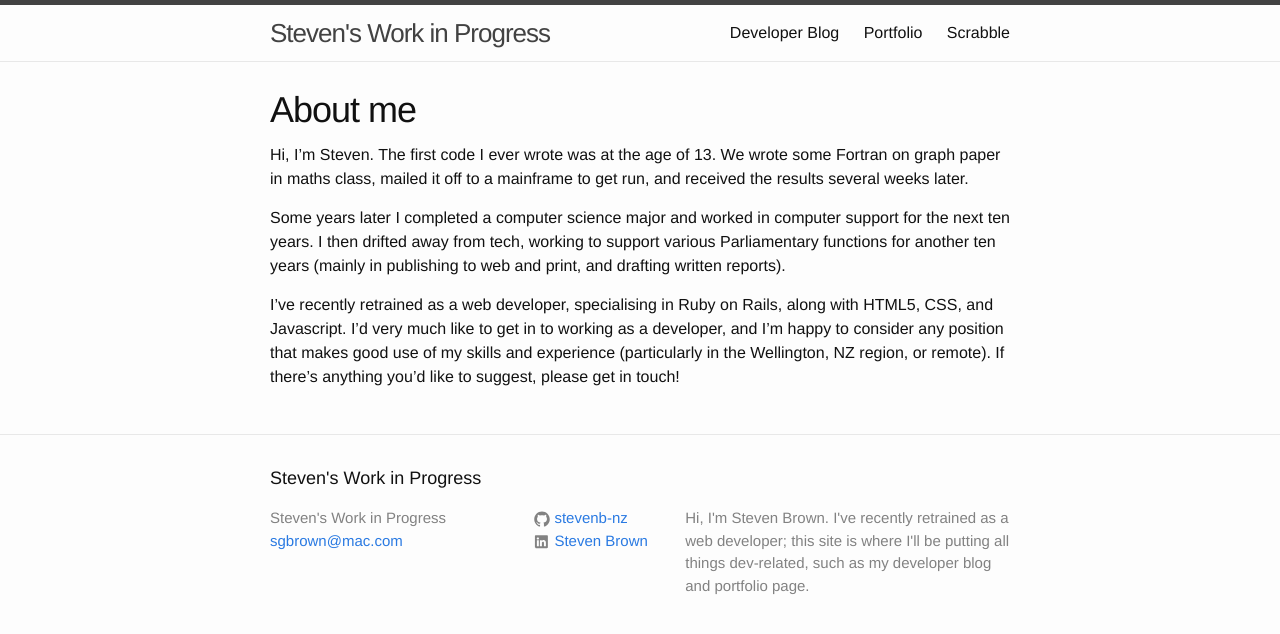
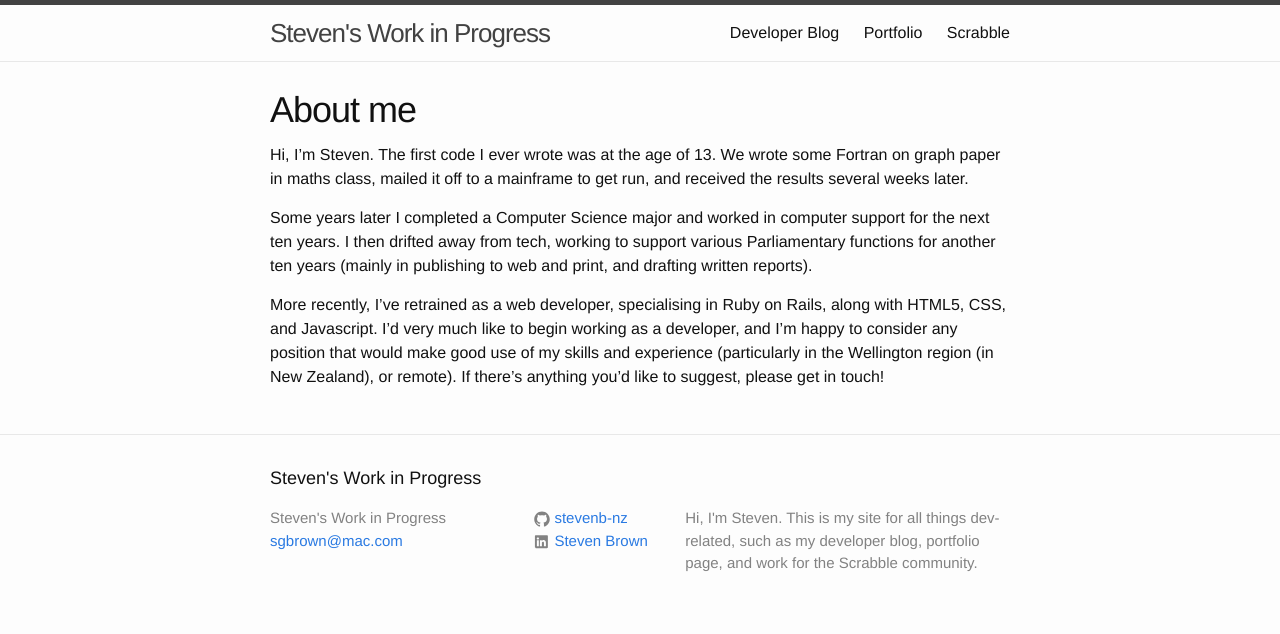
Before and after one commit to stevenb-nz/stevenb-nz.github.io, a Jekyll site: the page built from _pages/about-me.md, in a window 1280 px wide. Shown: the top 634 px of the page. Built offline with Jekyll 4.4.1, drawn with Linux system fonts in a browser that asks for light colours.

Commit message:
changes to site description and 'about me' page

```diff
--- a/_config.yml
+++ b/_config.yml
@@ -9,9 +9,9 @@
 title: Steven's Work in Progress
 email: sgbrown@mac.com
 description: > # this means to ignore newlines until "baseurl:"
-  Hi, I'm Steven Brown. I've recently retrained as a web
-  developer; this site is where I'll be putting all things
-  dev-related, such as my developer blog and portfolio page.
+  Hi, I'm Steven. This is my site for all things
+  dev-related, such as my developer blog, portfolio
+  page, and work for the Scrabble community.
 baseurl: "" # the subpath of your site, e.g. /blog
 url: "http://yourdomain.com" # the base hostname & protocol for your site
 include: ['_pages']
--- a/_pages/about-me.md
+++ b/_pages/about-me.md
@@ -6,9 +6,9 @@ permalink: /
 
 Hi, I'm Steven. The first code I ever wrote was at the age of 13. We wrote some Fortran on graph paper in maths class, mailed it off to a mainframe to get run, and received the results several weeks later.
 
-Some years later I completed a computer science major and worked in computer support for the next ten years. I then drifted away from tech, working to support various Parliamentary functions for another ten years (mainly in publishing to web and print, and drafting written reports).
+Some years later I completed a Computer Science major and worked in computer support for the next ten years. I then drifted away from tech, working to support various Parliamentary functions for another ten years (mainly in publishing to web and print, and drafting written reports).
 
-I've recently retrained as a web developer, specialising in Ruby on Rails, along with HTML5, CSS, and Javascript. I'd very much like to get in to working as a developer, and I'm happy to consider any position that makes good use of my skills and experience (particularly in the Wellington, NZ region, or remote). If there's anything you'd like to suggest, please get in touch!
+More recently, I've retrained as a web developer, specialising in Ruby on Rails, along with HTML5, CSS, and Javascript. I'd very much like to begin working as a developer, and I'm happy to consider any position that would make good use of my skills and experience (particularly in the Wellington region (in New Zealand), or remote). If there's anything you'd like to suggest, please get in touch!
 
 <!-- This is the base Jekyll theme. You can find out more info about customizing your Jekyll theme, as well as basic Jekyll usage documentation at [jekyllrb.com](http://jekyllrb.com/)
 
```
